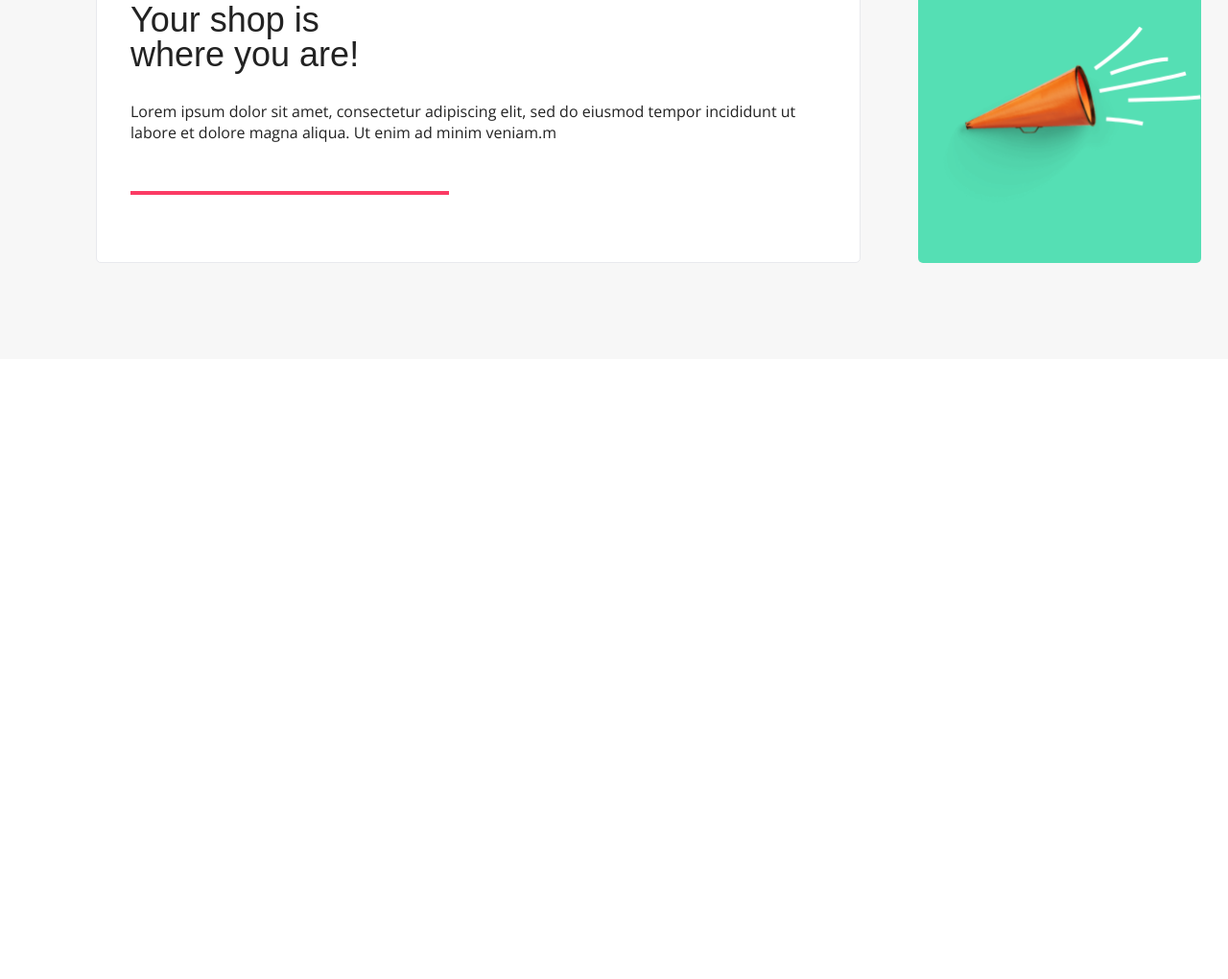
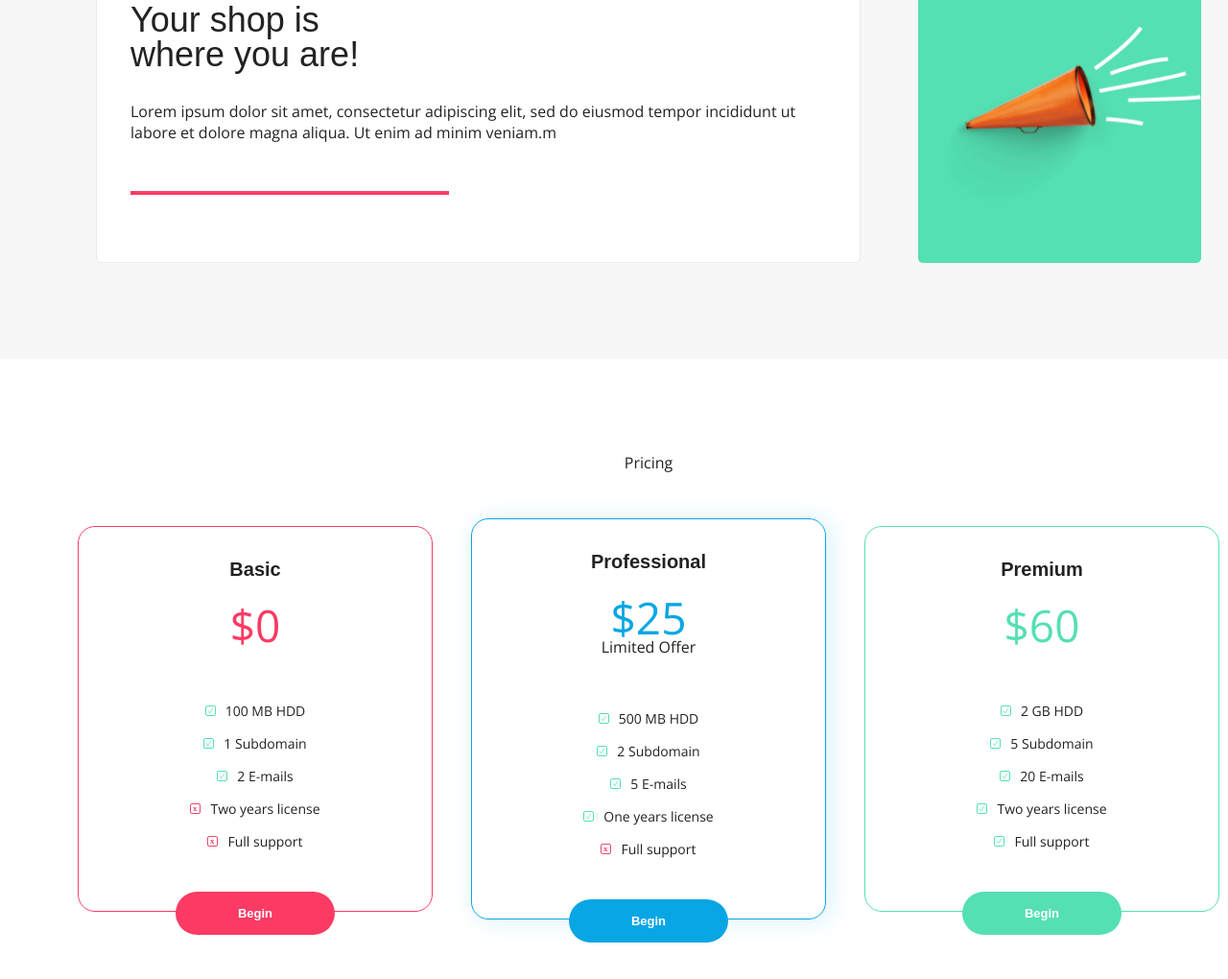
Before and after one commit to Paulinaxx/BestShop, a plain HTML site: page index.html in a window 1280 px wide. Shown: the part 2089-3109 px from the top of the page at 96% size. Before the commit the page ends 2463 px from the top, so only its background shows below. Drawn offline with nearby package versions, Linux system fonts and the light colour scheme.

Commit message:
Added section 'Pricing container' in HTML and styling for this section

```diff
--- a/css/style.css
+++ b/css/style.css
@@ -11,15 +11,25 @@
     /* fonts */
     --font-raleway: Raleway, sans-serif;
     --font-open-sans: Open Sans, sans-serif;
-    /* btn */
     --btn-border-radius: 35px;
 }
+
 * {
     box-sizing: border-box;
 }
 body {
     font-family: var(--font-open-sans);
     line-height: 1;
+}
+.btn {
+    border-radius: 35px;
+    border: none;
+    display: inline-block;
+    font-weight: 700;
+    padding: 16px 65px;
+    text-decoration: none;
+    font-family: var(--font-raleway);
+    color: white;
 }
 
 .container {
@@ -94,7 +104,7 @@ body {
 .banner-text {
     margin: 20px 0 0 38px;
 }
-.btn_banner  {
+.btn_banner {
     padding: 22px 155px;
     border-radius: var(--btn-border-radius);
     background-color: var(--color-primary);
@@ -313,3 +323,118 @@ h2.benefits_title {
     height: auto;
     margin-top: 55px;
 }
+
+.pricing {
+    margin: 100px auto;
+    display: flex;
+    align-items: center;
+    justify-content: center;
+    flex-direction: column;
+}
+
+.pricing_boxes {
+    margin-top: 50px;
+    display: flex;
+    align-items: center;
+    justify-content: center;
+}
+.pricing_box {
+    width: 370px;
+    align-items: center;
+    display: flex;
+    flex-direction: column;
+    border: 1px solid var(--color-redish);
+    border-radius: 18px;
+}
+
+.pricing_details {
+    margin-bottom: 60px;
+    margin-top: 34px;
+    text-align: center;
+}
+.pricing-name {
+    font-family: var(--font-raleway);
+    font-weight: 700;
+    font-size: 1.25rem;
+}
+.pricing-price {
+    margin-top: 25px;
+    font-size: 2.875rem;
+    font-family: var(--font-open-sans);
+    font-weight: 300;
+    color: var(--color-redish);
+}
+.pricing_items {
+    text-align: center;
+}
+.pricing_item,
+.pricing_item_red {
+    font-size: 14px;
+    margin-bottom: 20px;
+}
+.pricing_item::before {
+    content: "";
+    width: 11px;
+    height: 11px;
+    display: inline-block;
+    margin-right: 10px;
+    background-image: url("../images/images/Checkmark-1.svg");
+}
+.pricing_item_red::before {
+    content: "";
+    width: 11px;
+    height: 11px;
+    display: inline-block;
+    margin-right: 10px;
+    background-image: url("../images/images/Close.svg");
+}
+
+.pricing_box .btn {
+    background-color: var(--color-redish);
+    bottom: -25px;
+    font-size: .8125rem;
+    position: relative;
+}
+.pricing_box_professional {
+    --accent-color: var(--color-primary);
+    width: 400px;
+    margin: 0 40px;
+    box-shadow: 5px 1px 27px var(--color-primary-shadow);
+}
+
+.pricing_box_professional {
+    width: 370px;
+    align-items: center;
+    display: flex;
+    flex-direction: column;
+    border: 1px solid var(--color-primary);
+    border-radius: 18px;
+}
+.pricing_box_professional .pricing-price {
+    color: var(--color-primary);
+}
+
+.pricing_limited {
+    text-align: center;
+    margin-top: 15px;
+    font-size: 0.75rem;
+    font-family: var(--font-raleway);
+    font-weight: 700;
+}
+.pricing_box .btn_pricing_box_professional{
+    background-color: var(--color-primary);
+}
+.pricing_box_premium {
+    width: 370px;
+    align-items: center;
+    display: flex;
+    flex-direction: column;
+    border: 1px solid var(--color-green);
+    border-radius: 18px;
+}
+.pricing_box_premium .pricing-price {
+    color: var(--color-green);
+}
+.pricing_box .btn_pricing_box_premium {
+    background-color: var(--color-green);
+}
--- a/index.html
+++ b/index.html
@@ -102,6 +102,55 @@
             </div>
         </div>
     </section>
+
+    <section class="pricing container" id="prices">
+        <h2>Pricing</h2>
+        <div class="pricing_boxes">
+            <div class="pricing_box pricing_box_basic">
+                <div class="pricing_details">
+                    <div class="pricing-name">Basic</div>
+                    <div class="pricing-price">$0</div>
+                </div>
+                <ul class="pricing_items">
+                    <li class="pricing_item">100 MB HDD</li>
+                    <li class="pricing_item">1 Subdomain</li>
+                    <li class="pricing_item">2 E-mails</li>
+                    <li class="pricing_item_red">Two years license</li>
+                    <li class="pricing_item_red">Full support</li>
+                </ul>
+                <a href="#" class="btn btn_pricing_box">Begin</a>
+            </div>
+            <div class="pricing_box pricing_box_professional">
+                    <div class="pricing_details">
+                        <div class="pricing-name">Professional</div>
+                        <div class="pricing-price">$25</div>
+                        <div class="pricing-limited">Limited Offer</div>
+                    </div>
+                    <ul class="pricing_items">
+                        <li class="pricing_item">500 MB HDD</li>
+                        <li class="pricing_item">2 Subdomain</li>
+                        <li class="pricing_item">5 E-mails</li>
+                        <li class="pricing_item">One years license</li>
+                        <li class="pricing_item_red">Full support</li>
+                    </ul>
+                    <a href="#" class="btn btn_pricing_box_professional">Begin</a>
+            </div>
+                <div class="pricing_box pricing_box_premium">
+                    <div class="pricing_details">
+                        <div class="pricing-name">Premium</div>
+                        <div class="pricing-price">$60</div>
+                    </div>
+                    <ul class="pricing_items">
+                        <li class="pricing_item">2 GB HDD</li>
+                        <li class="pricing_item">5 Subdomain</li>
+                        <li class="pricing_item">20 E-mails</li>
+                        <li class="pricing_item">Two years license</li>
+                        <li class="pricing_item">Full support</li>
+                    </ul>
+                    <a href="#" class="btn btn_pricing_box_premium">Begin</a>
+                </div>
+        </div>
+    </section>
 </main>
 </body>
 </html>
```
